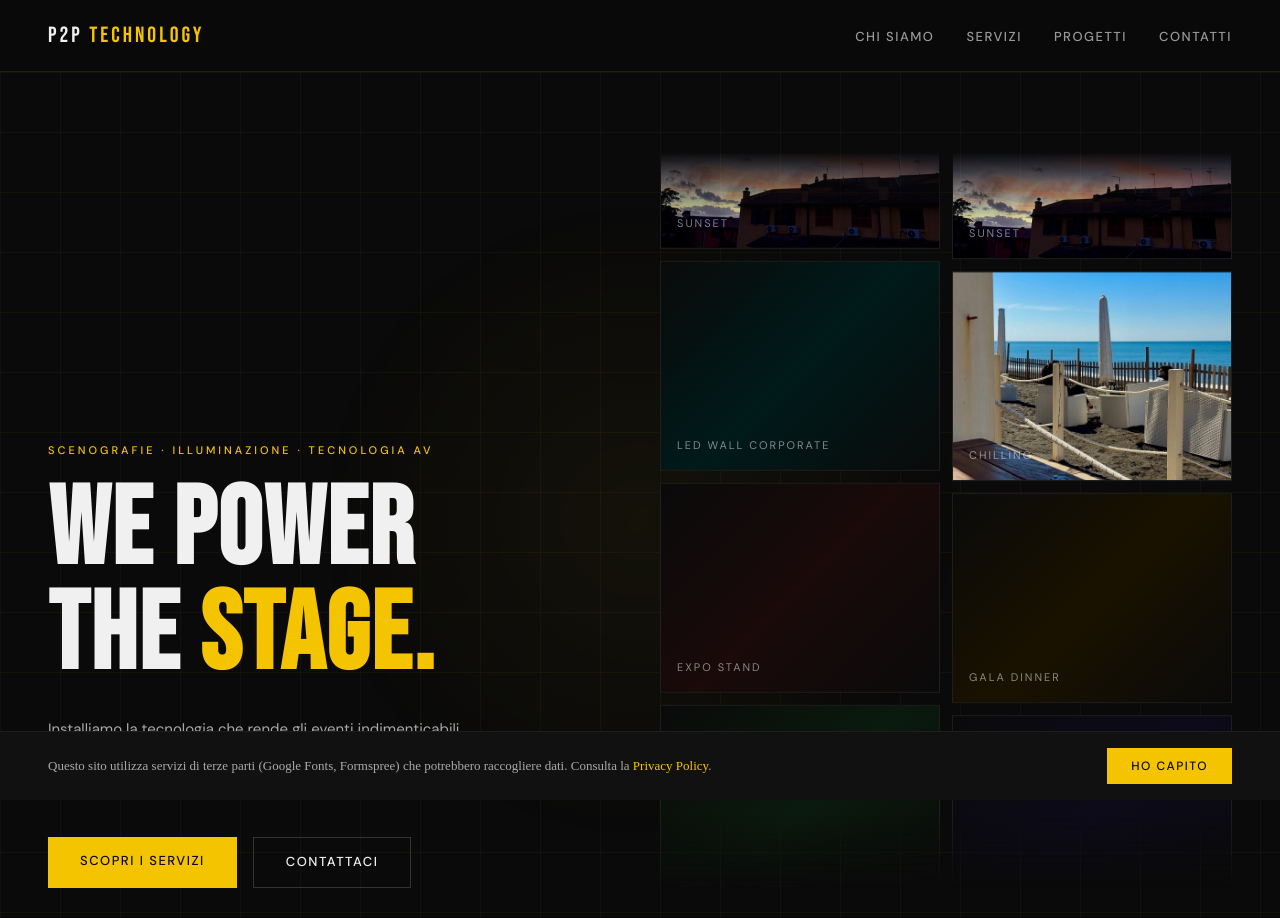
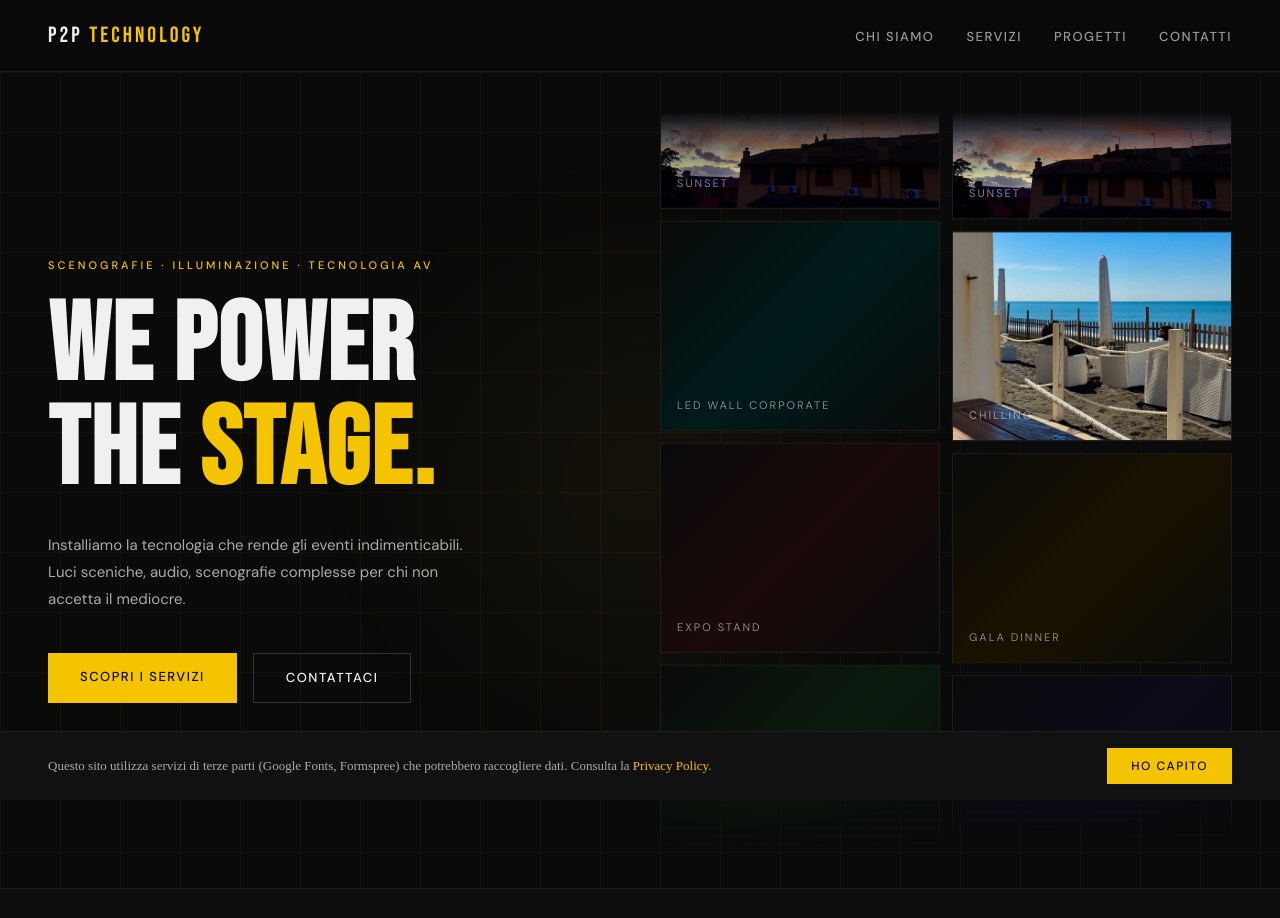
Before and after one commit to Lucjk6/p2ptechnology, a plain HTML site: page index.html in a window 1280 px wide. Shown: the top 918 px of the page. Drawn offline with Linux system fonts and the light colour scheme.

Commit message:
Hero: ridotto spazio, testo centrato verticalmente

```diff
--- a/css/style.css
+++ b/css/style.css
@@ -88,7 +88,7 @@ nav {
 
 /* ── HERO ── */
 .hero {
-  min-height: 92vh;
+  min-height: 80vh;
   display: flex;
   flex-direction: column;
   justify-content: center;
@@ -103,15 +103,15 @@ nav {
   display: grid;
   grid-template-columns: 1fr 1fr;
   align-items: center;
-  min-height: 92vh;
-  padding: 80px 48px;
+  min-height: 80vh;
+  padding: 40px 48px;
   gap: 40px;
 }
 
 .hero-text {
   display: flex;
   flex-direction: column;
-  justify-content: flex-end;
+  justify-content: center;
   min-height: 100%;
 }
 
```
